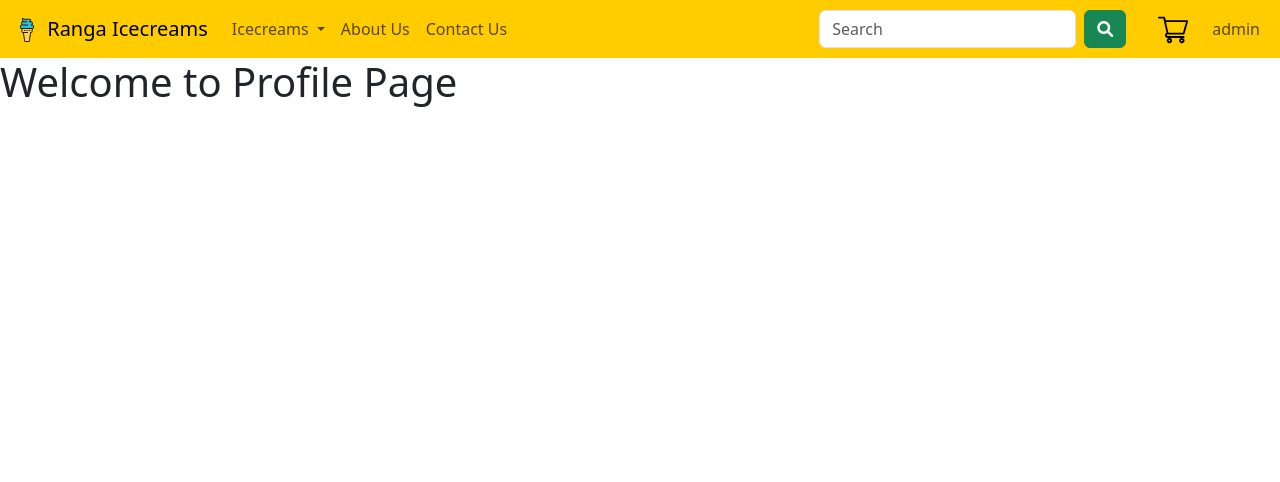
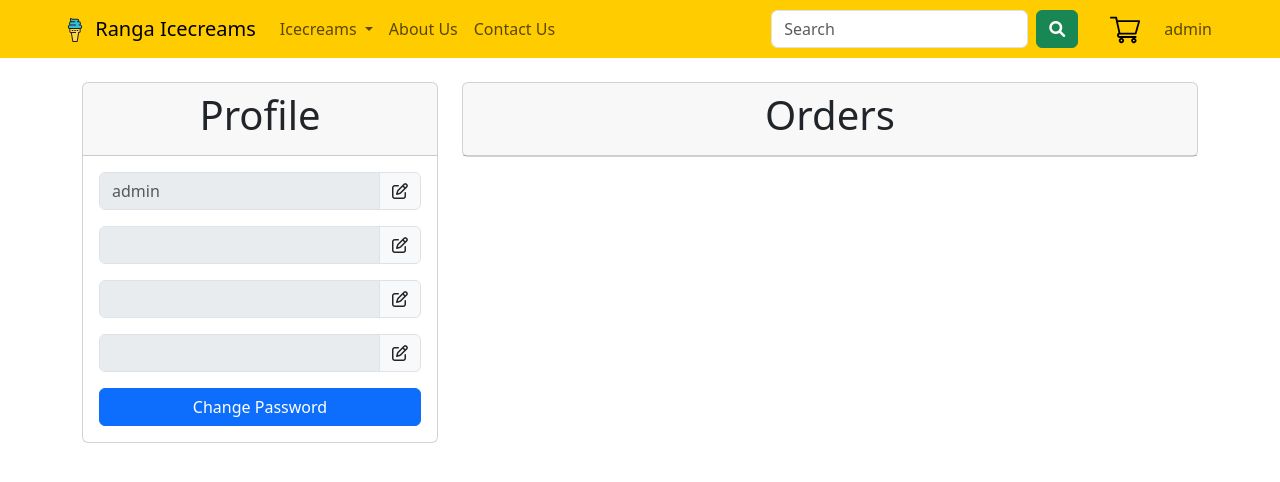
Before and after one commit to tanish-uchil/rangaIcecreams, a Django app: page /profile/ in a window 1280 px wide. Shown: the top 482 px of the page. Run offline with Django 5.2, Linux system fonts and the light colour scheme; a user stored in the database is signed in.

Commit message:
designed profile section for profile page

```diff
--- a/accounts/forms.py
+++ b/accounts/forms.py
@@ -1,5 +1,5 @@
 from django import forms
-from .models import Customer
+from accounts.models import Customer
 from django.contrib.auth.forms import UserCreationForm,AuthenticationForm
 
 class SignUpForm(UserCreationForm):
--- a/accounts/views.py
+++ b/accounts/views.py
@@ -1,5 +1,5 @@
 from django.shortcuts import render,redirect,HttpResponse
-from .forms import SignUpForm,LoginForm
+from accounts.forms import SignUpForm,LoginForm
 from django.contrib import messages
 from django.contrib.auth import authenticate,login,logout
 
--- a/icecreamShop/templates/icecreamShop/nav.html
+++ b/icecreamShop/templates/icecreamShop/nav.html
@@ -1,6 +1,6 @@
 {% load static %}
 <nav class="navbar navbar-expand-lg ">
-  <div class="container-fluid">
+  <div class="container-fluid mx-5">
     <a class="navbar-brand" href="{% url "index" %}">
       <img src="{% static "icecreamShop/nav/logo.svg" %}" alt="Logo" width="30" height="24">
       Ranga Icecreams
@@ -11,7 +11,7 @@
     <div class="collapse navbar-collapse" id="navbarSupportedContent">
       <ul class="navbar-nav me-auto mb-2 mb-lg-0">
         <li class="nav-item dropdown">
-          <a class="nav-link dropdown-toggle" href="{% url "shop" %}" role="button" data-bs-toggle="dropdown" aria-expanded="false">
+          <a class="nav-link dropdown-toggle" href="{% url "shop" %}" role="button"  aria-expanded="false">
             Icecreams
           </a>
           <ul class="dropdown-menu">
@@ -39,10 +39,10 @@
         </a>
         <ul class="navbar-nav mb-2 mb-lg-0">
           <li class="nav-item dropdown">
-            <a class="nav-link " href="{% url "shop" %}" role="button" data-bs-toggle="dropdown" aria-expanded="false">
+            <a class="nav-link " href="{% url "profile" %}" role="button"  aria-expanded="false">
               {{ user.username }}
             </a>
-            <ul class="dropdown-menu" style="min-width:auto;">
+            <ul class="dropdown-menu" style="min-width:auto; max-width:100vh;">
               <li><a class="dropdown-item " href="{% url "logoutUser" %}">Logout</a></li>
             </ul>
           </li>
--- a/icecreamShop/templates/icecreamShop/profile.html
+++ b/icecreamShop/templates/icecreamShop/profile.html
@@ -2,5 +2,43 @@
 {% load static %}
 {% block title %}Profile{% endblock title %}
 {% block body %}
-<h1>Welcome to Profile Page</h1>
+<div class="container py-4">
+    <div class="row">
+        <div class="col-lg-4">
+            <div class="card">
+                <div class="card-header text-center">
+                    <h1>Profile</h1>
+                </div>
+                <div class="card-body">
+                    <form>
+                        <div class="input-group  mb-3">
+                            <input type="text" class="form-control" placeholder="{{ user.username }}" aria-label="Username" aria-describedby="basic-addon1" disabled>
+                            <span class="input-group-text" id="basic-addon1"><i class="fa-regular fa-pen-to-square"></i></span>
+                        </div>
+                        <div class="input-group mb-3">
+                            <input type="text" class="form-control" placeholder="{{ user.email }}" aria-label="Username" aria-describedby="basic-addon1" disabled>
+                            <span class="input-group-text" id="basic-addon1"><i class="fa-regular fa-pen-to-square"></i></span>
+                        </div>
+                        <div class="input-group mb-3">
+                            <input type="text" class="form-control" placeholder="{{ user.phone_number }}" aria-label="Username" aria-describedby="basic-addon1" disabled>
+                            <span class="input-group-text" id="basic-addon1"><i class="fa-regular fa-pen-to-square"></i></span>
+                        </div>
+                        <div class="input-group mb-3">
+                            <input type="text" class="form-control" placeholder="{{ user.address }}" aria-label="Username" aria-describedby="basic-addon1" disabled>
+                            <span class="input-group-text" id="basic-addon1"><i class="fa-regular fa-pen-to-square"></i></span>
+                        </div>
+                        <button class="btn btn-primary w-100">Change Password</button>
+                    </form>
+                </div>
+            </div>
+        </div>
+        <div class="col-lg-8">
+            <div class="card">
+                <div class="card-header text-center">
+                    <h1>Orders</h1>
+                </div>
+            </div>
+        </div>
+    </div>
+</div>
 {% endblock body %}
--- a/icecreamShop/templates/icecreamShop/shop.html
+++ b/icecreamShop/templates/icecreamShop/shop.html
@@ -1,4 +1,4 @@
-{% extends "base.html" %}
+{% extends "icecreamShop/base.html" %}
 {% load static %}
 {% block title %}Shop{% endblock title %}
 {% block body %}
```
Also changed, not shown: db.sqlite3.
